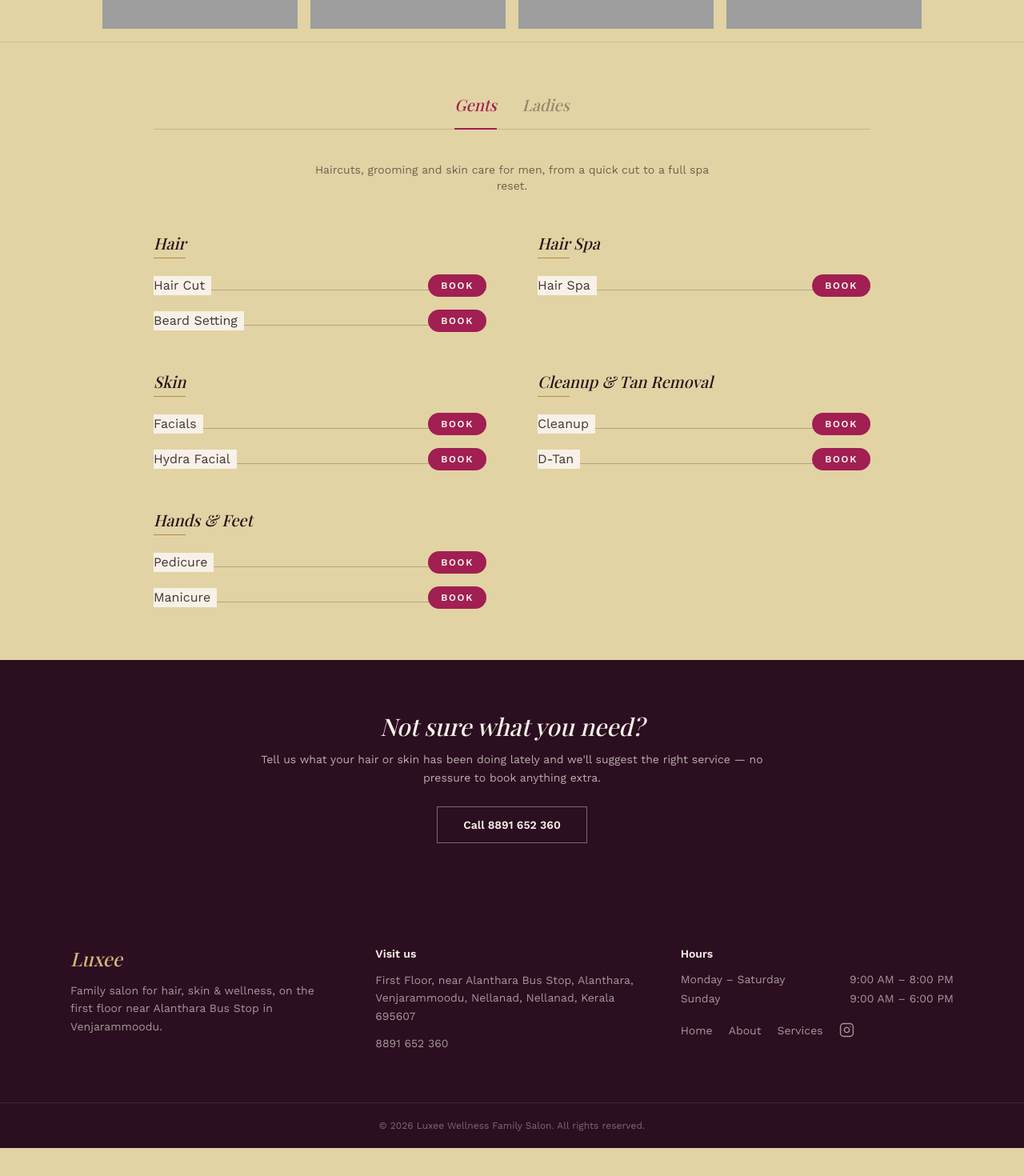
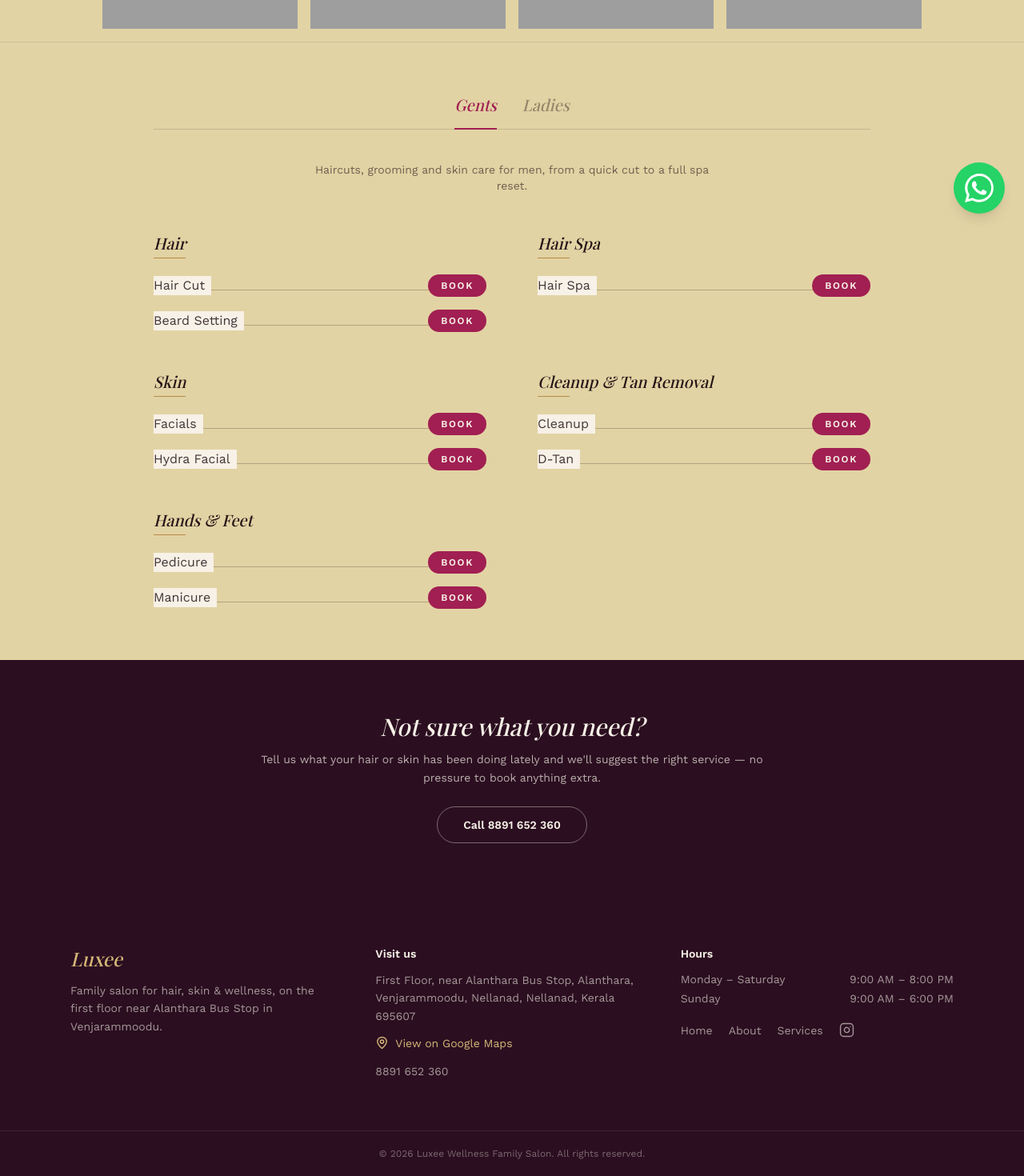
Before and after one commit to Muhammed0fayiz/luxee-wellness, a Next.js app: page /services in a window 1280 px wide. Shown: the part 509-1979 px from the top of the page at 80% size. Before the commit the page ends 1944 px from the top, so only its background shows below. Built offline with nearby package versions, Linux system fonts and the light colour scheme; grey boxes are pictures that could not be loaded.

Commit message:
add wats app

```diff
--- a/app/layout.tsx
+++ b/app/layout.tsx
@@ -5,6 +5,7 @@
 import Footer from "@/components/Footer";
 import JsonLd from "@/components/JsonLd";
 import { siteConfig } from "@/lib/site-config";
+import WhatsAppButton from "@/components/Watsapp";
 
 const playfair = Playfair_Display({
   subsets: ["latin"],
@@ -65,6 +66,7 @@
         <Navbar />
         <main>{children}</main>
         <Footer />
+          <WhatsAppButton />
       </body>
     </html>
   );
--- a/app/services/page.tsx
+++ b/app/services/page.tsx
@@ -64,12 +64,12 @@
             we&apos;ll suggest the right service — no pressure to book
             anything extra.
           </p>
-          <a
-            href={`tel:${siteConfig.phone}`}
-            className="mt-6 inline-block border border-cream/40 px-8 py-3 font-body text-sm font-semibold transition-colors hover:border-gold-light hover:text-gold-light"
-          >
-            Call {siteConfig.phoneDisplay}
-          </a>
+      <a
+  href={`tel:${siteConfig.phone}`}
+  className="mt-6 inline-block rounded-full border border-cream/40 px-8 py-3 font-body text-sm font-semibold transition-colors hover:border-gold-light hover:text-gold-light"
+>
+  Call {siteConfig.phoneDisplay}
+</a>
         </div>
       </section>
     </>
--- a/components/Footer.tsx
+++ b/components/Footer.tsx
@@ -2,6 +2,9 @@
 import { fullAddress, siteConfig } from "@/lib/site-config";
 
 export default function Footer() {
+  const mapUrl =
+    "https://www.google.com/maps/place/Luxee+Wellness+Family+Salon/@8.6899782,76.9036038,520m/data=!3m2!1e3!4b1!4m6!3m5!1s0x3b05c10009bc258f:0x348b2664350eb97e!8m2!3d8.6899782!4d76.9061787!16s%2Fg%2F11w93z7pf_?entry=ttu";
+
   return (
     <footer className="bg-wine text-cream">
       <div className="mx-auto grid max-w-6xl gap-10 px-6 py-16 md:grid-cols-3">
@@ -21,9 +24,35 @@
 
           <p className="leading-relaxed">{fullAddress}</p>
 
+          {/* Google Maps Location */}
+          <a
+            href={mapUrl}
+            target="_blank"
+            rel="noopener noreferrer"
+            className="mt-3 inline-flex items-center gap-2 text-gold-light transition-colors hover:text-cream"
+          >
+            <svg
+              xmlns="http://www.w3.org/2000/svg"
+              width="17"
+              height="17"
+              viewBox="0 0 24 24"
+              fill="none"
+              stroke="currentColor"
+              strokeWidth="2"
+              strokeLinecap="round"
+              strokeLinejoin="round"
+              aria-hidden="true"
+            >
+              <path d="M20 10c0 5-8 12-8 12S4 15 4 10a8 8 0 1 1 16 0Z" />
+              <circle cx="12" cy="10" r="3" />
+            </svg>
+
+            <span>View on Google Maps</span>
+          </a>
+
           <a
             href={`tel:${siteConfig.phone}`}
-            className="mt-3 inline-block hover:text-gold-light"
+            className="mt-3 block hover:text-gold-light"
           >
             {siteConfig.phoneDisplay}
           </a>
--- a/components/Navbar.tsx
+++ b/components/Navbar.tsx
@@ -62,6 +62,7 @@
             hover:bg-berry
             hover:text-white
             md:inline-block
+            rounded-full
           "
         >
           {siteConfig.phoneDisplay}
@@ -129,6 +130,7 @@
                 hover:border-berry
                 hover:bg-berry
                 hover:text-white
+                rounded-full
               "
             >
               {siteConfig.phoneDisplay}
--- /dev/null
+++ b/components/Watsapp.tsx
@@ -0,0 +1,51 @@
+"use client";
+
+export default function WhatsAppButton() {
+  const phone = "8891652360";
+ const message = "Hi Luxee, I would like to know more about your services.";
+
+  const whatsappUrl = `https://wa.me/${phone}?text=${encodeURIComponent(
+    message
+  )}`;
+
+  return (
+    <a
+      href={whatsappUrl}
+      target="_blank"
+      rel="noopener noreferrer"
+      aria-label="Chat with us on WhatsApp"
+      className="
+        fixed
+        bottom-5
+        right-5
+        z-50
+        flex
+        h-14
+        w-14
+        items-center
+        justify-center
+        rounded-full
+        bg-[#25D366]
+        text-white
+        shadow-lg
+        transition-all
+        duration-300
+        hover:scale-110
+        hover:shadow-2xl
+        md:bottom-6
+        md:right-6
+        md:h-16
+        md:w-16
+      "
+    >
+      <svg
+        viewBox="0 0 24 24"
+        fill="currentColor"
+        className="h-8 w-8 md:h-9 md:w-9"
+        aria-hidden="true"
+      >
+        <path d="M20.52 3.48A11.84 11.84 0 0 0 12.06 0C5.5 0 .16 5.34.16 11.9c0 2.1.55 4.15 1.6 5.96L.06 24l6.28-1.65a11.87 11.87 0 0 0 5.72 1.46h.01c6.55 0 11.89-5.34 11.89-11.9 0-3.18-1.24-6.17-3.44-8.43ZM12.07 21.8h-.01a9.88 9.88 0 0 1-5.03-1.38l-.36-.21-3.73.98 1-3.64-.23-.37a9.87 9.87 0 0 1-1.51-5.28c0-5.47 4.45-9.92 9.93-9.92 2.65 0 5.14 1.03 7.01 2.9a9.86 9.86 0 0 1 2.91 7.02c0 5.47-4.45 9.9-9.98 9.9Zm5.43-7.42c-.3-.15-1.77-.87-2.05-.97-.28-.1-.48-.15-.68.15-.2.3-.78.97-.96 1.17-.18.2-.35.22-.65.07-.3-.15-1.25-.46-2.38-1.47-.88-.78-1.48-1.74-1.65-2.03-.17-.3-.02-.46.13-.61.13-.13.3-.35.45-.53.15-.18.2-.3.3-.5.1-.2.05-.37-.03-.52-.08-.15-.68-1.64-.93-2.24-.25-.6-.5-.52-.68-.53h-.58c-.2 0-.52.07-.8.37-.28.3-1.05 1.03-1.05 2.52s1.08 2.92 1.23 3.12c.15.2 2.12 3.24 5.14 4.54.72.31 1.28.49 1.72.63.72.23 1.38.2 1.9.12.58-.09 1.77-.72 2.02-1.42.25-.7.25-1.3.17-1.42-.07-.12-.27-.2-.57-.35Z" />
+      </svg>
+    </a>
+  );
+}
```
Also changed, not shown: app/page.tsx (+147 -18 lines).
